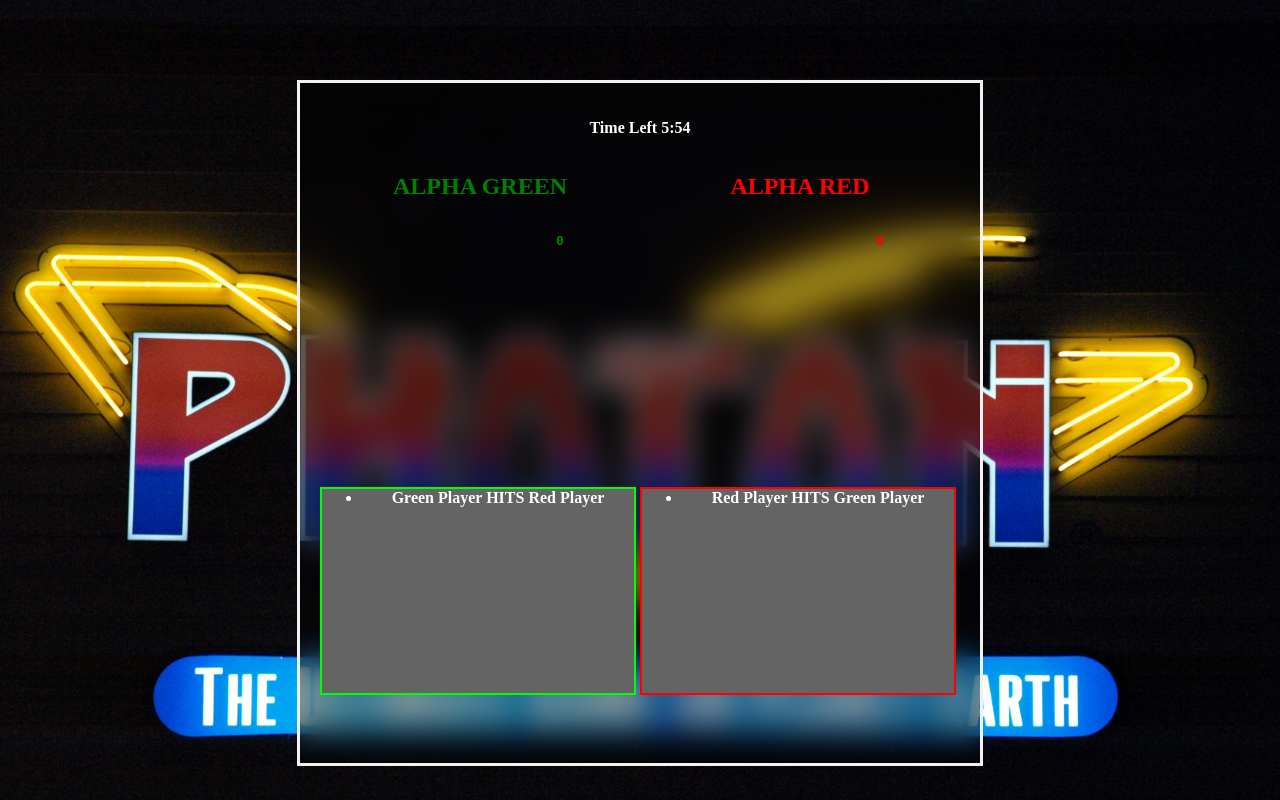
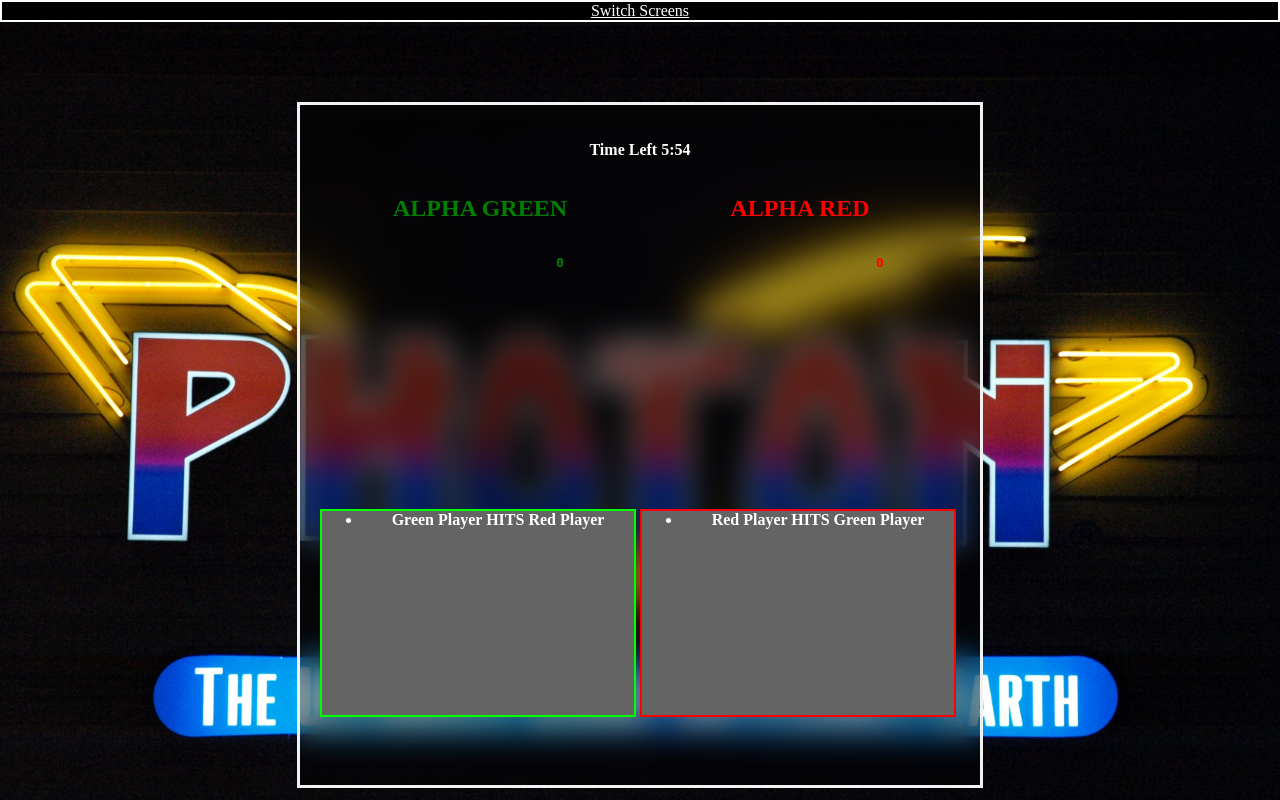
Before and after one commit to team8-sardaukar/photon-project, a Flask app: page /play-action in a window 1280 px wide. Run offline with Flask 2, Linux system fonts and the light colour scheme; some libraries are stand-ins or nearby versions.

Commit message:
Added buttons to switch screens

```diff
--- a/static/player-entry.css
+++ b/static/player-entry.css
@@ -71,3 +71,10 @@
     text-align: center;
     list-style-type: none;
 }
+
+.switch {
+    background-color: black;
+    border: 2px solid white;
+    text-align: center;
+    padding: 20 px;
+}
--- a/templates/play-action.html
+++ b/templates/play-action.html
@@ -4,6 +4,9 @@
 <body style="margin: 0;">
     <div class="black-bg">
         <div class="logo-background">
+            <div class="switch">
+                <a href="player-entry" style="color:white">Switch Screens</a>
+            </div>
             <div class="bg-text" style="height:80%">
                 <p id="demo"></p>
                 {% with messages = get_flashed_messages() %}
--- a/templates/player-entry.html
+++ b/templates/player-entry.html
@@ -4,6 +4,9 @@
 <body style="margin: 0;">
     <div class="black-bg">
         <div class="logo-background">
+            <div class="switch">
+                <a href="play-action" style="color:white">Switch Screens</a>
+            </div>
             <div class="bg-text">
                 <h1> PLAYER ENTRY </h1>
                 {% with messages = get_flashed_messages() %}
```
